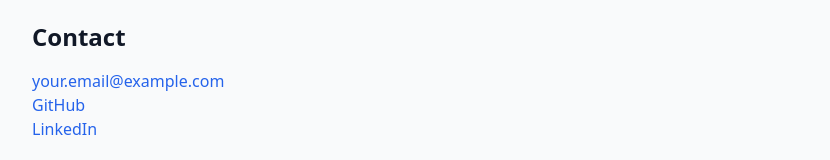
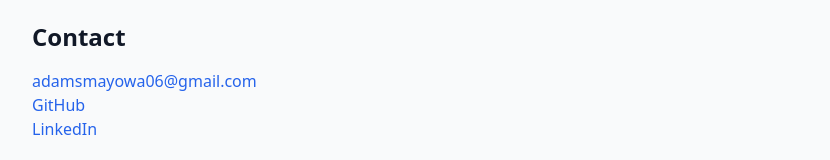
Before and after one commit to mayowa-adams/portfolio-mayowa, a Next.js app: page / in a window 1280 px wide. Shown: the part 979-1139 px from the top of the page, without its empty margins (224-1054 px from the left). Built offline with nearby package versions, Linux system fonts and the light colour scheme.

Commit message:
New changes to page

```diff
--- a/app/page.tsx
+++ b/app/page.tsx
@@ -84,14 +84,14 @@ export default function Home() {
         <h2 className="text-2xl font-semibold mt-10 mb-4">Contact</h2>
         <p className="text-gray-700">
           <a
-            href="mailto:your.email@example.com"
+            href="mailto:adamsmayowa06@gmail.com"
             className="text-blue-600 hover:underline"
           >
-            your.email@example.com
+            adamsmayowa06@gmail.com
           </a>
           <br />
           <a
-            href="https://github.com/YOUR_GITHUB"
+            href="https://github.com/mayowa-adams"
             className="text-blue-600 hover:underline"
           >
             GitHub
```
